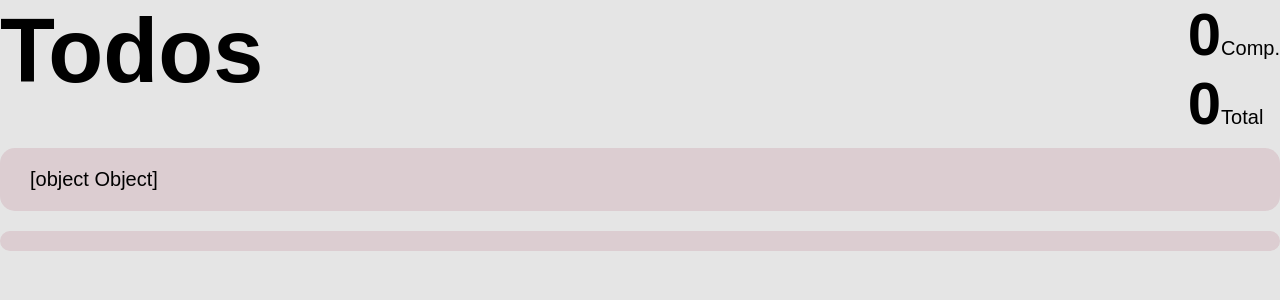
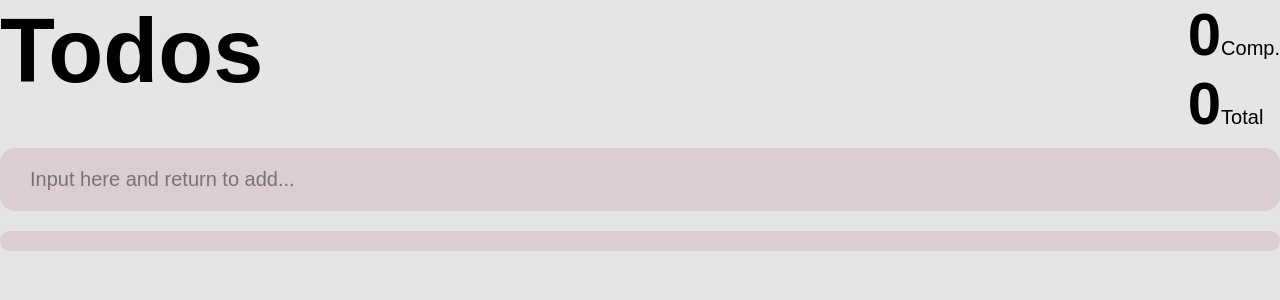
Before and after one commit to Aryodjat1/Seleksi-Coding-Thunderlab, a React (Create React App) app: page / in a window 1280 px wide. Shown: the top 300 px of the page. Built offline with nearby package versions, Linux system fonts and the light colour scheme.

Commit message:
fixing Todo Iput

```diff
--- a/src/components/TodoInput.jsx
+++ b/src/components/TodoInput.jsx
@@ -1,22 +1,23 @@
 import React from 'react'
 
-const TodoInput = ({ newTodoName, handleNewTodoNameChange, handelAddTodo}) => {
+const TodoInput = ({ newTodoName, handleNewTodoNameChange, handleAddTodo }) => {
     return (
-    <div id='todoInput'>
-        <div className='listItem'>
+      <div id="todoInput">
+        <div className="listItem">
           <input
             type="text"
-                value={{ newTodoName }}
+            value={newTodoName}
             onChange={handleNewTodoNameChange}
-                placeholder='Input here and return to add...'
+            placeholder="Input here and return to add..."
             onKeyDown={(e) => {
               if (e.key === 'Enter') {
-                        handelAddTodo()
+                handleAddTodo();
               }
-                }} />
+            }}
+          />
         </div>
       </div>
-  )
-}
+    );
+  };
 
 export default TodoInput
```
Lines whose indentation alone changed are shown as unchanged.
